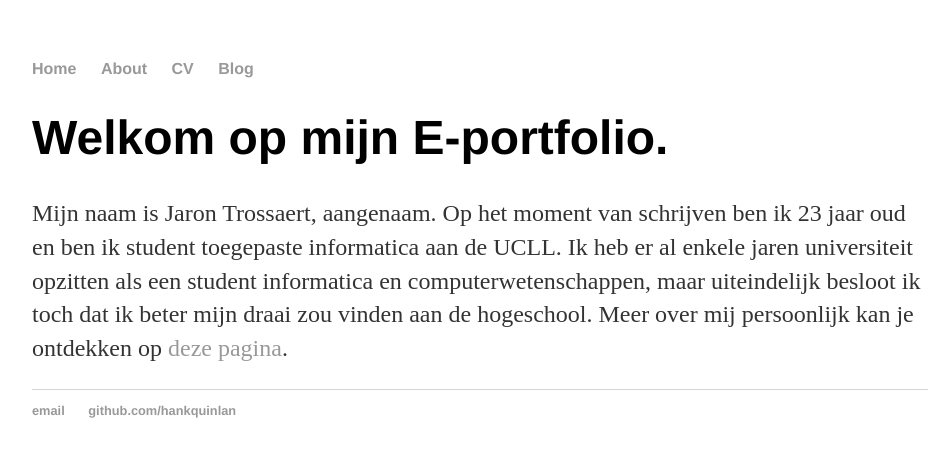
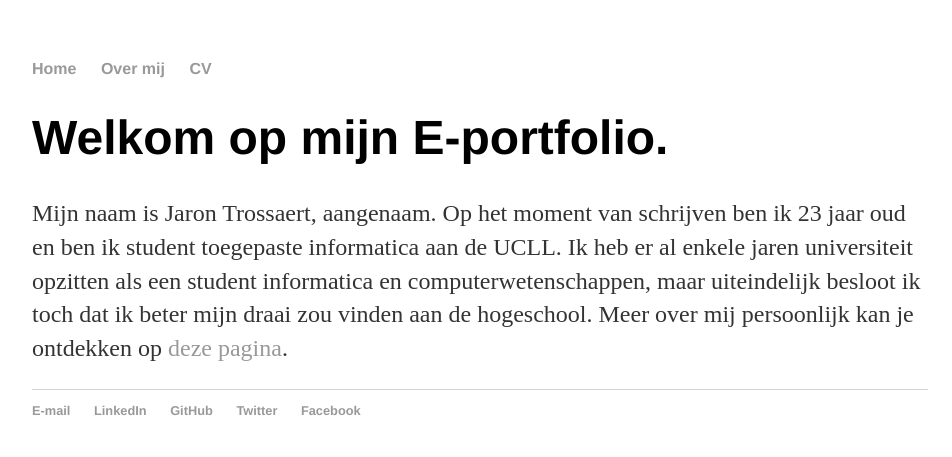
Before and after one commit to Jornax/Jornax.github.io, a Jekyll site: the page built from index.html, in a window 1280 px wide. Shown: the top 457 px of the page, without its empty margins (160-1112 px from the left). Built offline with Jekyll 4.4.1, drawn with Linux system fonts in a browser that asks for light colours.

Commit message:
Update default.html

```diff
--- a/_layouts/default.html
+++ b/_layouts/default.html
@@ -9,9 +9,8 @@
 			<nav>
 	    		<ul>
 	        		<li><a href="/">Home</a></li>
-		        	<li><a href="/about">About</a></li>
+		        	<li><a href="/about">Over mij</a></li>
 	        		<li><a href="/cv">CV</a></li>
-	        		<li><a href="/blog">Blog</a></li>
 	    		</ul>
 			</nav>
 			<div class="container">
@@ -21,8 +20,11 @@
 			</div><!-- /.container -->
 			<footer>
 	    		<ul>
-	        		<li><a href="mailto:hankquinlanhub@gmail.com">email</a></li>
-	        		<li><a href="https://github.com/hankquinlan">github.com/hankquinlan</a></li>
+	        		<li><a href="mailto:jaron.trossaert@gmail.com">E-mail</a></li>
+				<li><a href="https://www.linkedin.com/in/jaron-trossaert-7b255684/">LinkedIn</a></li>
+	        		<li><a href="https://github.com/Jornax">GitHub</a></li>
+				<li><a href="https://twitter.com/JornaxK">Twitter</a></li>
+				<li><a href="https://www.facebook.com/jaron.trostomaat">Facebook</a></li>
 				</ul>
 			</footer>
 		</body>
```
